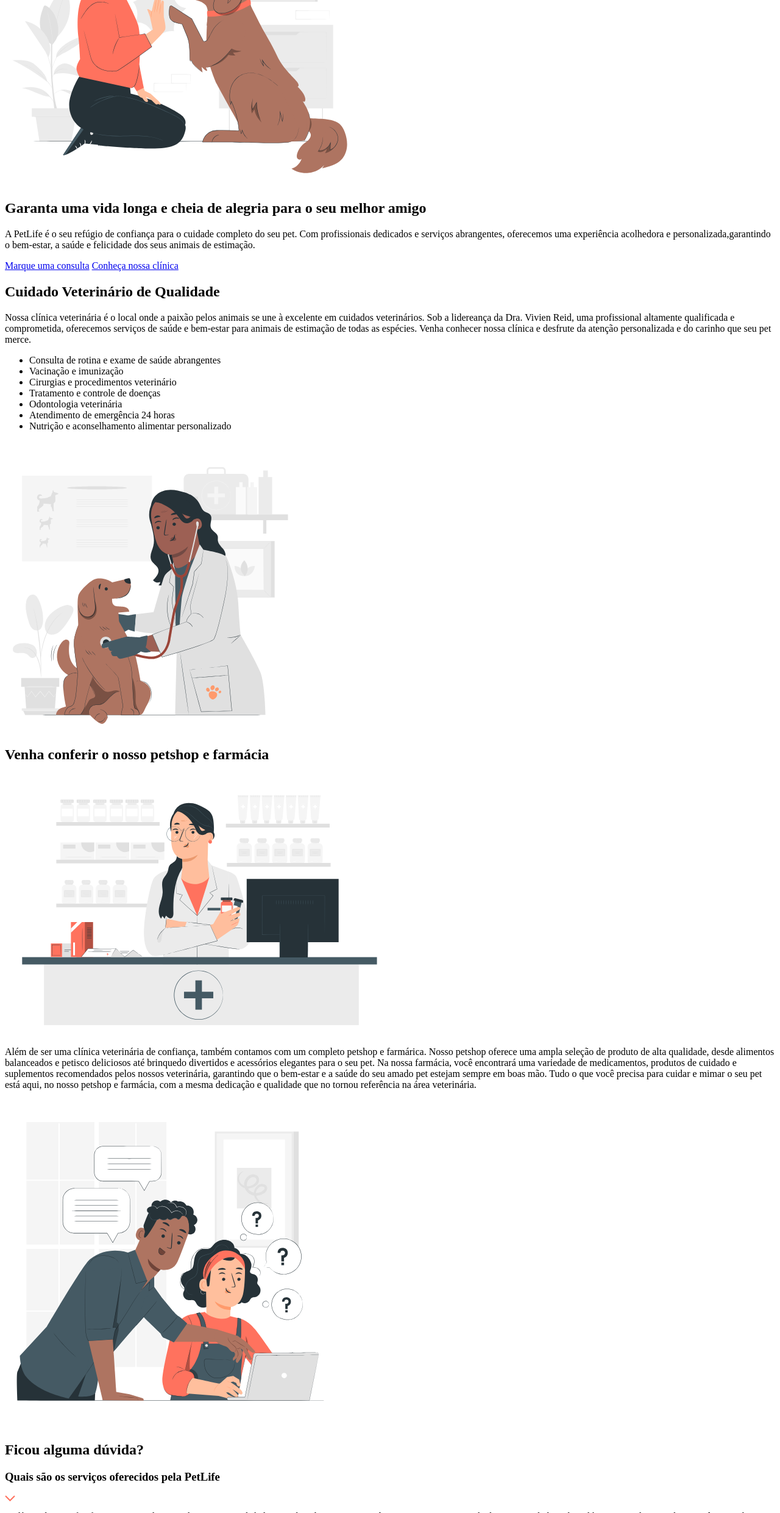
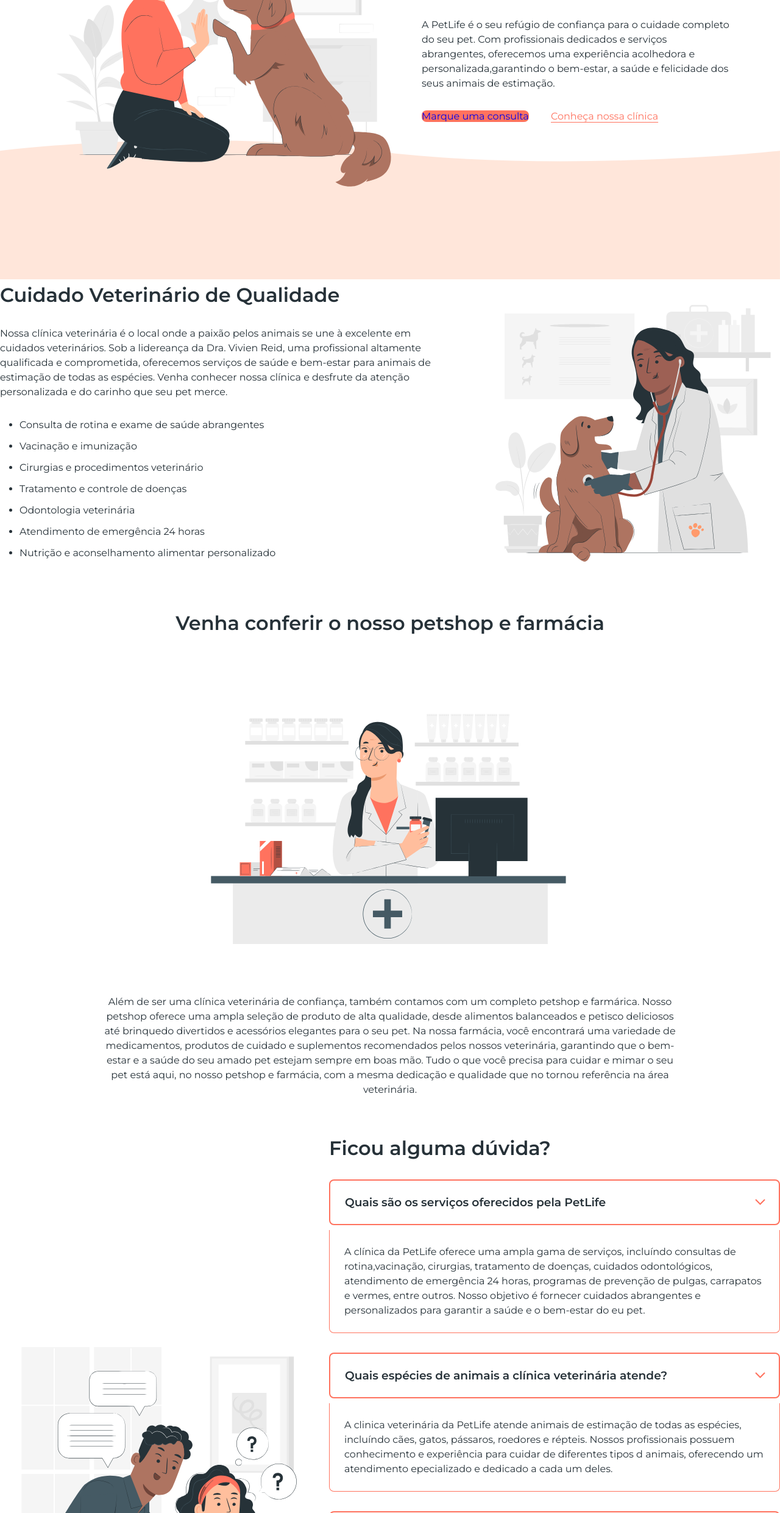
Before and after one commit to FelipeBrunoDaSilva/PetLife, a plain HTML site: page index.html in a window 1280 px wide. Shown: the part 319-2800 px from the top of the page at 61% size. Drawn offline with Linux system fonts and the light colour scheme.

Commit message:
adição de novos arquivos

```diff
--- /dev/null
+++ b/index.css
@@ -0,0 +1,162 @@
+*{
+    box-sizing: border-box;
+    font-family: 'Montserrat', sans-serif;
+    margin: 0;
+    padding: 0;
+}
+body{
+    color: #263138
+}
+    header {
+        background-color: #ff9a6c;
+        display: flex;
+        align-items: center;
+        justify-content: space-between;
+        padding-left: 80px;
+        padding-right: 80px;
+        padding-bottom: 24px;
+    }
+    header nav a{
+        color: #ffffff;
+        font-weight: 600;
+        padding: 32px;
+        text-decoration: none;
+    }
+    #inicio{
+        display: flex;
+        align-items: center;
+        gap: 32px;
+        /*topo, direita,baixo, esquerda */
+        padding: 24px 80px 128px 80px;
+        position: relative;
+    }
+    h1,
+    h2 {
+        font-weight: 600;
+        font-size: 32px;
+        margin-bottom: 32px ;
+    }
+    .paragrafo{
+        line-height: 150%;
+        margin-bottom: 32px;
+    }
+    .botao {
+        background-color: #ff725e;
+        border-radius: 8px;
+        color: #ffffff
+        /*vertical, horizontal */
+        padding: 16px 32px;
+        text-decoration: none;
+    }
+    .botao-transparente{
+        background-color: transparent;
+        color: #ff725e;
+        padding: 16px 32px;
+        text-underline-offset: 4px;
+    }
+    .absolute {
+
+        position: absolute;
+        bottom: 0;
+        left: 0;
+        width: 100%;
+        z-index: -10;
+    }
+
+    #clinica{
+        display: flex;
+        align-items: center;
+        gap: 64px;
+        pad: 64px 80px;
+    }
+    #clinica li {
+        margin-bottom: 16px;
+        margin-left: 32px;
+}
+
+
+    #Farmácia{
+        padding: 64px 80px;
+        text-align: center;
+    }
+    #Farmácia img{
+        margin:64px auto;
+        }
+    #Farmácia .paragrafo{
+        max-width: 950px;
+        margin: 0 auto;
+    }
+
+    #Dúvidas{
+        display: flex;
+        align-items: center;
+        gap: 64px
+        padding: 64px 80px;
+    }
+    .duvida{
+        position: relative;
+
+    }
+
+    .duvida h3{
+    border: 2px solid #ff725e;
+    border-radius: 8px;
+    cursor: pointer;
+    padding: 24px;
+    }
+
+    .duvida img {
+        position:absolute;
+        top: 32px;
+        right: 24px;
+    }
+    .duvida .paragrafo {
+        border-right: 1px solid #ff725e;
+        border-bottom: 1px solid #ff725e;
+        border-left: 1px solid #ff725e;
+        border-radius: 0 0 8px 8px;
+        margin-top: 8px;
+        padding: 24px;
+    }
+
+    footer{
+        background-color: rgba(255, 152, 100, 0.25);
+        display: flex;
+        justify-content: space-between;
+        gap: 80px;
+        padding: 64px 80px;
+    }
+footer img,
+footer .titulo{
+    display: block;
+    font-weight: 600;
+    margin-bottom: 24px;
+}
+footer nav a {
+    color:#263138;
+    display: block;
+    margin-bottom: 16px;
+    text-decoration: none;
+
+}
+footer p{
+    margin-bottom: 16px;
+    max-width: 350px;
+}
+footer p a {
+    color: #263138;
+    text-decoration: none;
+}
+
+#copyright{
+
+    background-color: #263138;
+    color: #ffffff;
+    padding: 24px;
+    text-align: center;
+}
+#copyright a {
+    color: #ff9a6c;
+
+
+}
--- a/index.html
+++ b/index.html
@@ -2,11 +2,17 @@
 <head>
 <title>PetLife</title>
 <meta name="description" content="Garanta uma vida longa e cheia de alegria para seu melhor amigo">
+
+<link rel="stylesheet" href="index.css">
+<link rel="preconnect" href="https://fonts.googleapis.com">
+<link rel="preconnect" href="https://fonts.gstatic.com" crossorigin>
+<link href="https://fonts.googleapis.com/css2?family=Montserrat:wght@400;600&display=swap" rel="stylesheet">
 </head>
+
 <body>
- <header>
+ <header >
     <a href="index.html">
-        <img src="img/logo.svg" alt="PetLife">
+        <img src="img/logo-white.svg" alt="PetLife">
     </a>
     <nav>
         <a href="#inicio">Início</a>
@@ -20,17 +26,18 @@
     <img src="img/start-img.svg" alt="" width="580" height="580">
     <div>
         <h1>Garanta uma vida longa e cheia de alegria para o seu melhor amigo</h1>
-        <p>A PetLife é o seu refúgio de confiança para o cuidade completo do seu pet. Com profissionais dedicados e
+        <p class="paragrafo">A PetLife é o seu refúgio de confiança para o cuidade completo do seu pet. Com profissionais dedicados e
             serviços abrangentes, oferecemos uma experiência acolhedora e personalizada,garantindo o
             bem-estar, a saúde e felicidade dos seus animais de estimação. </p>
-        <a href="https://wa.me/5522987654321" target="_blank">Marque uma consulta</a>
-        <a href="#clinica">Conheça nossa clínica</a>
+        <a class="botao" href=  https://wa.me/5522987654321" target="_blank">Marque uma consulta</a>
+        <a class="botao-transparente" href="#clinica">Conheça nossa clínica</a>
     </div>
+    <img class="absolute"  src="img/shape.svg" alt="">
 </section>
     <section id="clinica">
         <div>
             <h2>Cuidado Veterinário de Qualidade</h2>
-            <p>
+            <p class="paragrafo">
                Nossa clínica veterinária é o local onde a paixão pelos animais se une à excelente em cuidados
                veterinários. Sob a lidereança da Dra. Vivien Reid, uma profissional altamente qualificada e
                comprometida, oferecemos serviços de saúde e bem-estar para animais de estimação de todas as espécies. Venha conhecer nossa clínica e desfrute da atenção personalizada e do carinho que seu
@@ -53,39 +60,39 @@
   <section id="Farmácia">
     <h2>Venha conferir o nosso petshop e farmácia</h2>
     <img src="img/shop-img.svg" alt="" width="645" height="430" loading="lazy">
-    <p>Além de ser uma clínica veterinária de confiança, também contamos com um completo petshop e farmárica. Nosso petshop oferece uma ampla seleção de produto de alta qualidade, desde alimentos balanceados e petisco deliciosos até brinquedo divertidos e acessórios elegantes para o seu pet. Na nossa farmácia, você encontrará uma variedade de medicamentos, produtos de cuidado e suplementos recomendados pelos nossos veterinária, garantindo que o bem-estar e a saúde do seu amado pet estejam sempre em boas mão. Tudo o que você precisa para cuidar e mimar o seu pet está aqui, no nosso petshop e farmácia, com a mesma dedicação e qualidade que no tornou referência na área veterinária.
+    <p class="paragrafo">Além de ser uma clínica veterinária de confiança, também contamos com um completo petshop e farmárica. Nosso petshop oferece uma ampla seleção de produto de alta qualidade, desde alimentos balanceados e petisco deliciosos até brinquedo divertidos e acessórios elegantes para o seu pet. Na nossa farmácia, você encontrará uma variedade de medicamentos, produtos de cuidado e suplementos recomendados pelos nossos veterinária, garantindo que o bem-estar e a saúde do seu amado pet estejam sempre em boas mão. Tudo o que você precisa para cuidar e mimar o seu pet está aqui, no nosso petshop e farmácia, com a mesma dedicação e qualidade que no tornou referência na área veterinária.
 
     </p>
 
   </section>
 
-  <section id="Dúvida">
+  <section id="Dúvidas">
     <img src="img/faq-img.svg" alt="" width="540" height="540" loading="lazy" >
     <div>
         <h2>Ficou alguma dúvida?</h2>
 
-        <div>
+        <div class="duvida">
             <h3>Quais são os serviços oferecidos pela PetLife</h3>
             <img src="img/arrow-down.svg" alt="">
-            <p>A clínica da PetLife oferece uma ampla gama de serviços, incluíndo consultas de rotina,vacinação, cirurgias, tratamento de doenças, cuidados odontológicos, atendimento de emergência 24 horas, programas de prevenção de pulgas, carrapatos e vermes, entre outros. Nosso objetivo é fornecer cuidados abrangentes e personalizados para garantir a saúde e o bem-estar do eu pet.</p>
+            <p class="paragrafo">A clínica da PetLife oferece uma ampla gama de serviços, incluíndo consultas de rotina,vacinação, cirurgias, tratamento de doenças, cuidados odontológicos, atendimento de emergência 24 horas, programas de prevenção de pulgas, carrapatos e vermes, entre outros. Nosso objetivo é fornecer cuidados abrangentes e personalizados para garantir a saúde e o bem-estar do eu pet.</p>
         </div>
-        <div>
+        <div  class="duvida">
             <h3>Quais espécies de animais a clínica veterinária atende?</h3>
             <img src="img/arrow-down.svg" alt="">
-            <p>A clinica veterinária da PetLife atende animais de estimação de todas as espécies, incluíndo cães, gatos, pássaros, roedores e répteis. Nossos profissionais possuem conhecimento e experiência para cuidar de diferentes tipos d animais, oferecendo um atendimento epecializado e dedicado a cada um deles.
+            <p class="paragrafo">A clinica veterinária da PetLife atende animais de estimação de todas as espécies, incluíndo cães, gatos, pássaros, roedores e répteis. Nossos profissionais possuem conhecimento e experiência para cuidar de diferentes tipos d animais, oferecendo um atendimento epecializado e dedicado a cada um deles.
             </p>
         </div>
-        <div>
+        <div class="duvida">
             <h3>A clínica da PetLife possui serviços de emergência?</h3>
             <img src="img/arrow-down.svg" alt="">
-            <p>
+            <p class="paragrafo">
                 Sim, a clínica veterinária da PetLife oferece serviços de emergência 24 horas. Se o seu animal de estimação precisar de atendimento veterinário imediato fora do horário de expediente, nossa equipe está pronta para ajudar, fornecendo cuidados urgentes e tratamento adequado para garantir o bem-estardo seu pet.
             </p>
         </div>
-        <div>
+        <div class="duvida">
             <h3>A clínica oferece serviços de banho e tosa?</h3>
             <img src="img/arrow-down.svg" alt="">
-            <p>
+            <p class="paragrafo">
                 Sim, a clínica veterinária da PetLife oferece serviços profissionais de banho e tosa. Nossa equipe de profissionais experientes garante que seu pet receba cuidados adequados, usando produtos de alta qualidade e técnicas seguras. O banho e tosa a manter a higiene, saúde da pele e pelagem do seu pet, além de ´proporcionar uma experiência relaxante e agradável para eles.
             </p>
         </div>
@@ -99,7 +106,7 @@
       </div>
 
         <div>
-            <strong>Links rápidos</strong>
+            <strong class="titulo">Links rápidos</strong>
             <nav>
                 <a href="#inicio">Início</a>
                 <a href="#inicio">Clínica</a>
@@ -108,13 +115,13 @@
             </nav>
         </div>
         <div>
-            <strong>Encontre-nos</strong>
+            <strong class="titulo">Encontre-nos</strong>
             <p>Whatsap: <a href="https://wa.me/5522987654321" target="_blank">98765-4321</a> </p>
             <p>Email:  <a href="mailto:contato@petlife.com">contato@petlife.com</a></p>
             <p>Endereço: Av. 7 de Setembro, n°42, Centro </p>
         </div>
     </footer>
-    <div>
+    <div id="copyright">
         Desenvolvido por <a href="https://github.com/FelipeBrunoDaSilva" target="_blank">@FelipeBrunoDaSilva na trilha Start na Programação da OneBitCode</a>
     </div>
 </body>
```
Also changed, not shown: img/index.css (added).
